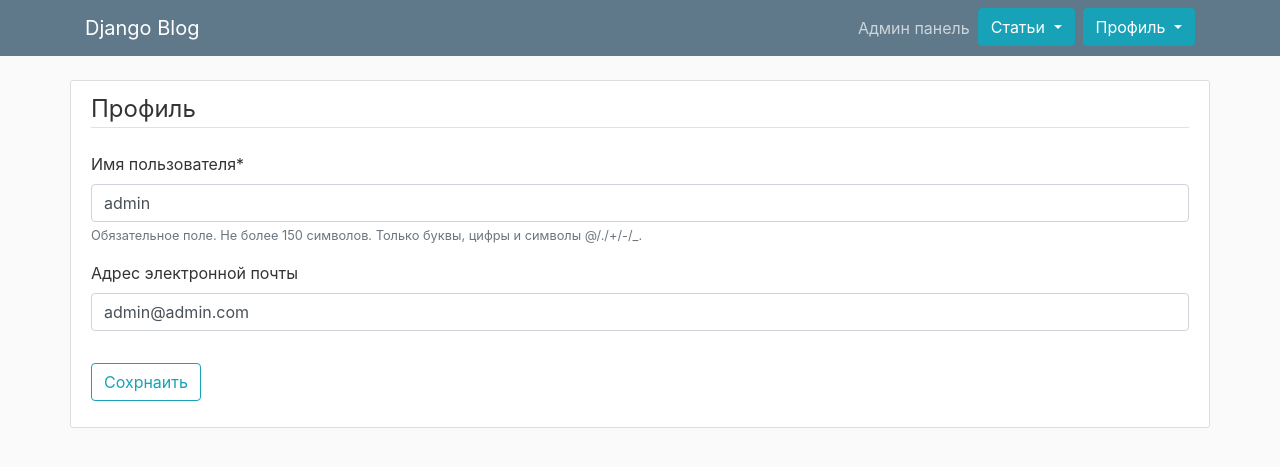
After one commit to Fulcanellii/Django-Blog, a Django app: page /profile in a window 1280 px wide. The commit adds this page. Shown: the top 467 px of the page. Run offline with Django 3.2, Linux system fonts and the light colour scheme; a user stored in the database is signed in; some libraries are stand-ins or nearby versions.

Commit message:
User profile page

```diff
--- a/Django/apps/users/forms.py
+++ b/Django/apps/users/forms.py
@@ -1,6 +1,6 @@
-from django.contrib.auth.forms import AuthenticationForm, UserCreationForm
+from django.contrib.auth.forms import AuthenticationForm, UserCreationForm, UserChangeForm
 from django.contrib.auth.models import User
-
+from django import forms
 
 class LoginForm(AuthenticationForm):
     class Meta:
@@ -16,3 +16,9 @@ class RegisterForm(UserCreationForm):
     class Meta:
         model = User
         fields = ['username', 'email', 'password1', 'password2']
+
+
+class ProfileForm(forms.ModelForm):
+    class Meta:
+        model = User
+        fields = ['username', 'email']
--- a/Django/apps/users/views.py
+++ b/Django/apps/users/views.py
@@ -1,5 +1,6 @@
 from django.contrib.auth import authenticate, login
 from django.shortcuts import render, redirect
+from django.contrib.auth.decorators import login_required
 
 from Django.apps.users.forms import *
 
@@ -28,3 +29,14 @@ def RegisterView(request):
         form = RegisterForm()
 
     return render(request, 'users/register.html', {'form': form})
+
+@login_required
+def ProfileView(request):
+    if request.method == 'POST':
+        form = ProfileForm(request.POST, instance=request.user)
+        if form.is_valid():
+            form.save()
+            return redirect('profile')
+    else:
+        form = ProfileForm(instance=request.user)
+    return render(request, 'users/profile.html', {'form': form})
--- a/Django/templates/blog/base.html
+++ b/Django/templates/blog/base.html
@@ -42,7 +42,7 @@
                                 Профиль
                             </button>
                             <div class="dropdown-menu" aria-labelledby="dropdownMenuButton">
-                                <a class="dropdown-item" href="">Изменить</a>
+                                <a class="dropdown-item" href="{% url 'profile' %}">Изменить</a>
                                 <a class="dropdown-item" href="">Изменить пароль</a>
                                 <a class="dropdown-item" href="{% url 'logout' %}">Выход</a>
                             </div>
--- /dev/null
+++ b/Django/templates/users/profile.html
@@ -0,0 +1,18 @@
+{% extends 'blog/base.html' %}
+{% load crispy_forms_tags %}
+{% block title %}Профиль{% endblock %}
+
+{% block content %}
+    <div class="content-section">
+        <form method="POST">
+            {% csrf_token %}
+            <fieldset class="form-group">
+                <legend class="border-bottom mb-4">Профиль</legend>
+                {{ form|crispy }}
+            </fieldset>
+            <div class="form-group">
+                <button class="btn btn-outline-info" type="submit">Сохрнаить</button>
+            </div>
+        </form>
+    </div>
+{% endblock %}
--- a/Django/urls.py
+++ b/Django/urls.py
@@ -22,6 +22,7 @@ urlpatterns = [
     path('admin/', admin.site.urls),
     path('login', users_views.LoginView, name='login'),
     path('logout', auth_views.logout_then_login, name='logout'),
+    path('profile', users_views.ProfileView, name='profile'),
     path('register', users_views.RegisterView, name='register'),
     path('', include('Django.apps.Blog.urls')),
 ]
```
Also changed, not shown: db.sqlite3.
